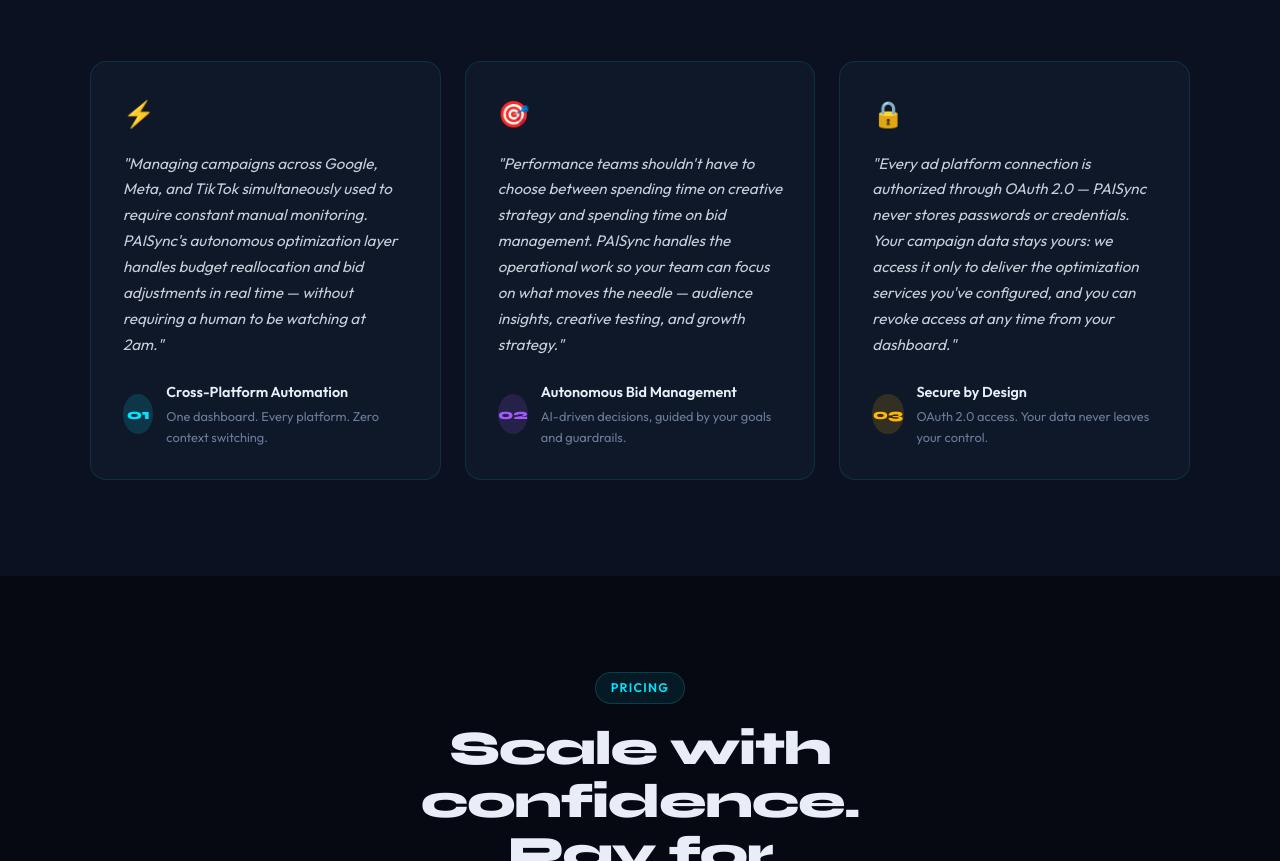
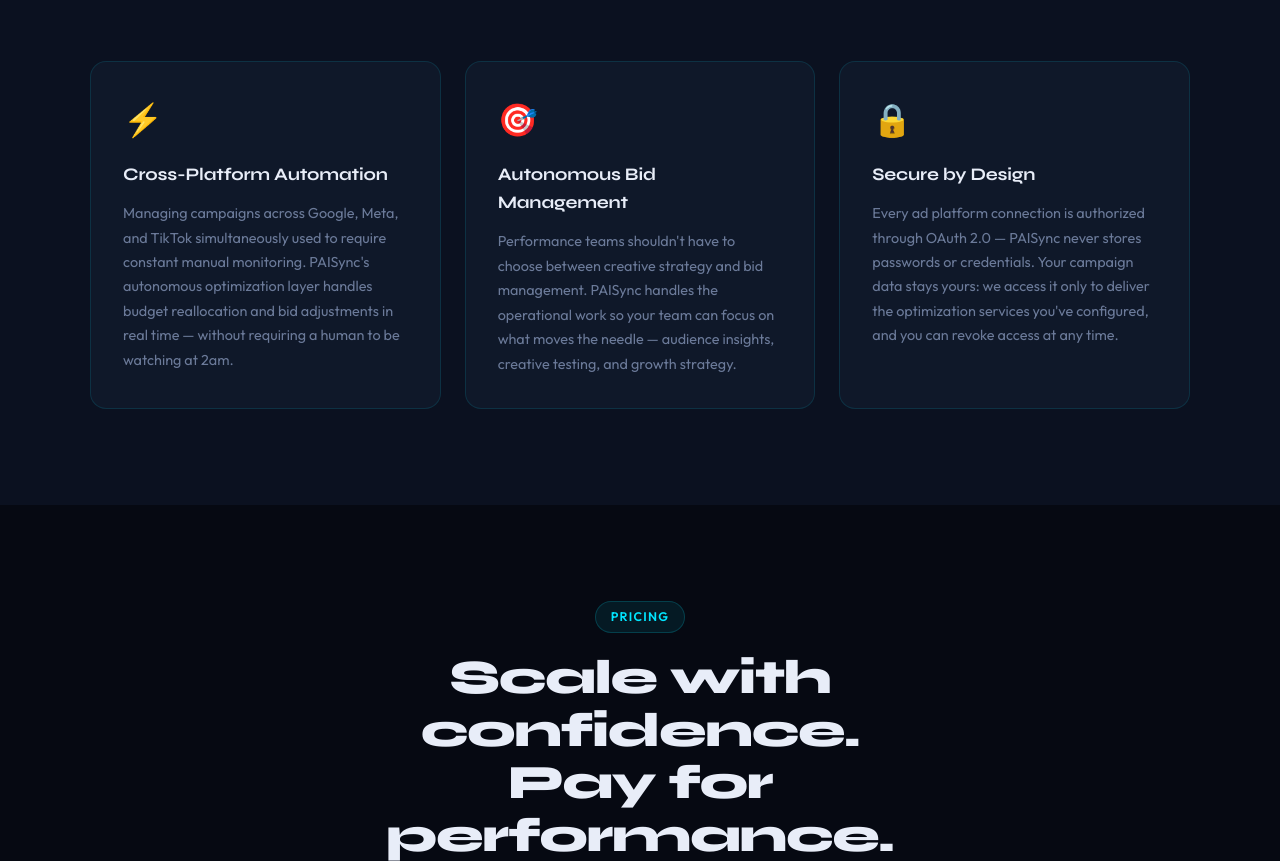
Before and after one commit to petrelluo/paisync, a plain HTML site: page index.html in a window 1280 px wide. Shown: the part 4796-5657 px from the top of the page. Drawn offline with Linux system fonts and the light colour scheme.

Commit message:
Add files via upload

```diff
--- a/index.html
+++ b/index.html
@@ -1573,7 +1573,7 @@
   </p>
 </section>
 
-<!-- ── TESTIMONIALS ── -->
+<!-- ── WHY PAISYNC ── -->
 <section id="testimonials">
   <div class="section-header reveal">
     <div class="section-tag">Why PAISync</div>
@@ -1582,38 +1582,20 @@
   </div>
 
   <div class="testimonials-grid">
-    <div class="testi-card reveal">
-      <div class="testi-stars" style="font-size:1.6rem;margin-bottom:1rem;">⚡</div>
-      <p class="testi-text">"Managing campaigns across Google, Meta, and TikTok simultaneously used to require constant manual monitoring. PAISync's autonomous optimization layer handles budget reallocation and bid adjustments in real time — without requiring a human to be watching at 2am."</p>
-      <div class="testi-author">
-        <div class="testi-avatar" style="background:rgba(0,229,255,0.15);color:var(--cyan);">01</div>
-        <div>
-          <div class="testi-name">Cross-Platform Automation</div>
-          <div class="testi-role">One dashboard. Every platform. Zero context switching.</div>
-        </div>
-      </div>
-    </div>
-    <div class="testi-card reveal">
-      <div class="testi-stars" style="font-size:1.6rem;margin-bottom:1rem;">🎯</div>
-      <p class="testi-text">"Performance teams shouldn't have to choose between spending time on creative strategy and spending time on bid management. PAISync handles the operational work so your team can focus on what moves the needle — audience insights, creative testing, and growth strategy."</p>
-      <div class="testi-author">
-        <div class="testi-avatar" style="background:rgba(162,89,255,0.15);color:var(--purple);">02</div>
-        <div>
-          <div class="testi-name">Autonomous Bid Management</div>
-          <div class="testi-role">AI-driven decisions, guided by your goals and guardrails.</div>
-        </div>
-      </div>
-    </div>
-    <div class="testi-card reveal">
-      <div class="testi-stars" style="font-size:1.6rem;margin-bottom:1rem;">🔒</div>
-      <p class="testi-text">"Every ad platform connection is authorized through OAuth 2.0 — PAISync never stores passwords or credentials. Your campaign data stays yours: we access it only to deliver the optimization services you've configured, and you can revoke access at any time from your dashboard."</p>
-      <div class="testi-author">
-        <div class="testi-avatar" style="background:rgba(255,183,0,0.15);color:var(--amber);">03</div>
-        <div>
-          <div class="testi-name">Secure by Design</div>
-          <div class="testi-role">OAuth 2.0 access. Your data never leaves your control.</div>
-        </div>
-      </div>
+    <div class="testi-card reveal" style="text-align:left;">
+      <div style="font-size:2rem;margin-bottom:1rem;">⚡</div>
+      <div class="feature-title" style="margin-bottom:0.75rem;">Cross-Platform Automation</div>
+      <p class="feature-desc">Managing campaigns across Google, Meta, and TikTok simultaneously used to require constant manual monitoring. PAISync's autonomous optimization layer handles budget reallocation and bid adjustments in real time — without requiring a human to be watching at 2am.</p>
+    </div>
+    <div class="testi-card reveal" style="text-align:left;">
+      <div style="font-size:2rem;margin-bottom:1rem;">🎯</div>
+      <div class="feature-title" style="margin-bottom:0.75rem;">Autonomous Bid Management</div>
+      <p class="feature-desc">Performance teams shouldn't have to choose between creative strategy and bid management. PAISync handles the operational work so your team can focus on what moves the needle — audience insights, creative testing, and growth strategy.</p>
+    </div>
+    <div class="testi-card reveal" style="text-align:left;">
+      <div style="font-size:2rem;margin-bottom:1rem;">🔒</div>
+      <div class="feature-title" style="margin-bottom:0.75rem;">Secure by Design</div>
+      <p class="feature-desc">Every ad platform connection is authorized through OAuth 2.0 — PAISync never stores passwords or credentials. Your campaign data stays yours: we access it only to deliver the optimization services you've configured, and you can revoke access at any time.</p>
     </div>
   </div>
 </section>
```
